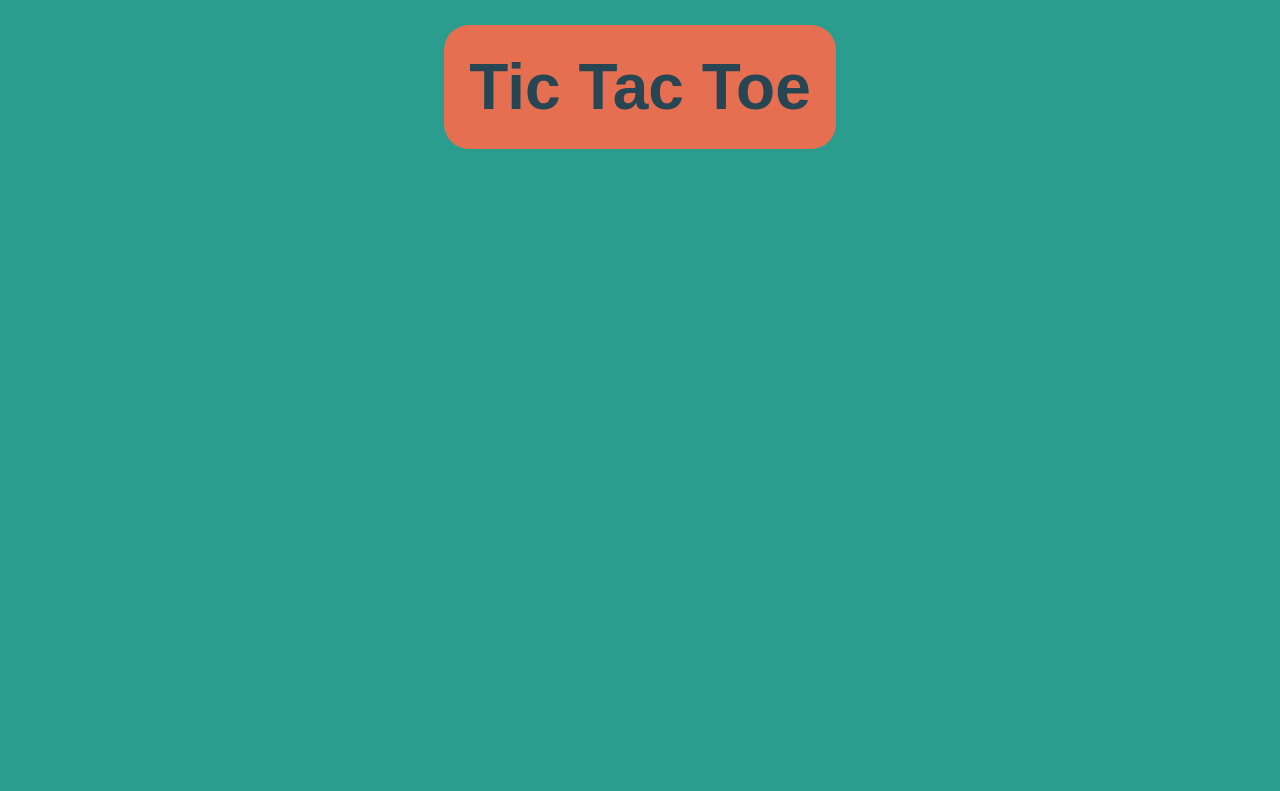
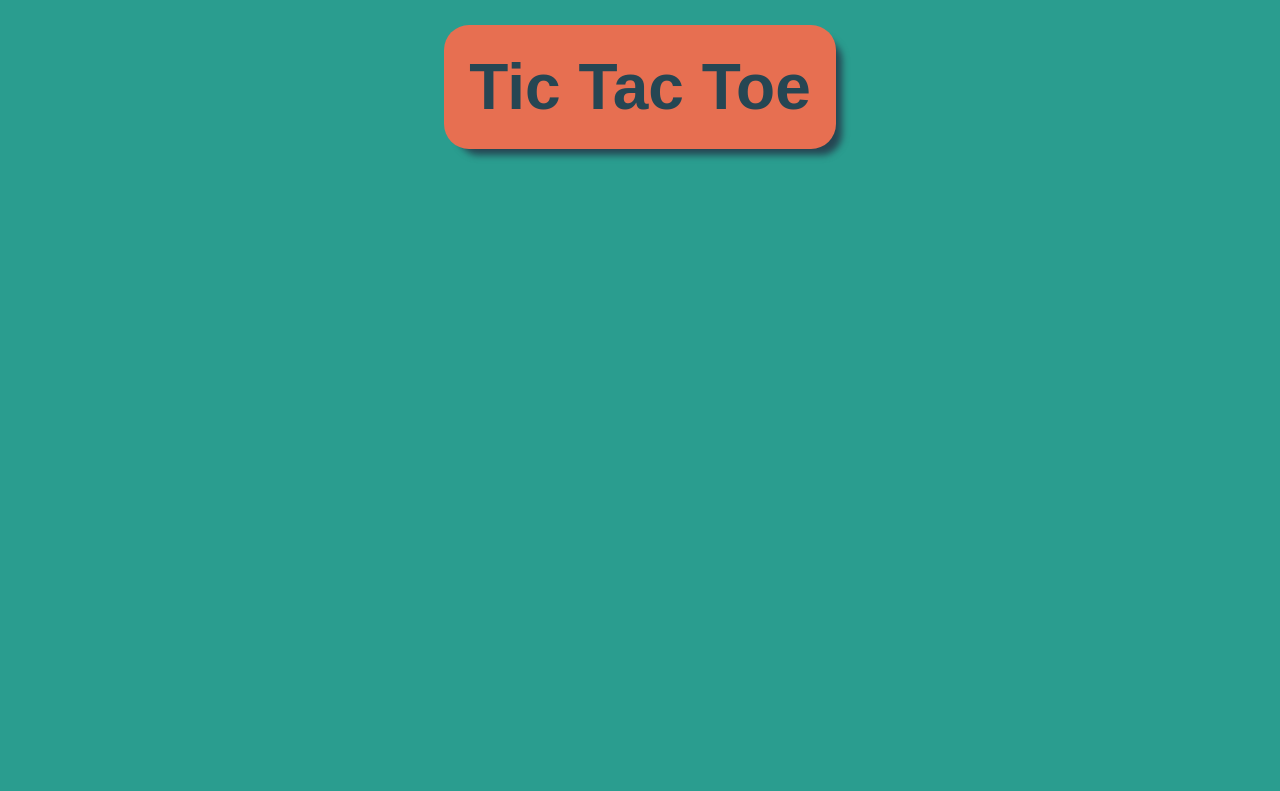
Before and after one commit to carlin-mitchell/TicTacToe-TOP, a website: page index.html in a window 1280 px wide. Shown: the top 791 px of the page. Drawn offline with Linux system fonts and the light colour scheme.

Commit message:
“sync”

```diff
--- a/style.css
+++ b/style.css
@@ -62,6 +62,9 @@ main {
   width: max-content;
   padding: 25px;
   border-radius: 25px;
+  -webkit-box-shadow: 10px 10px 7px -4px var(--charcoal);
+  -moz-box-shadow: 10px 10px 7px -4px var(--charcoal);
+  box-shadow: 10px 10px 7px -4px var(--charcoal);
 }
 
 footer {
```
